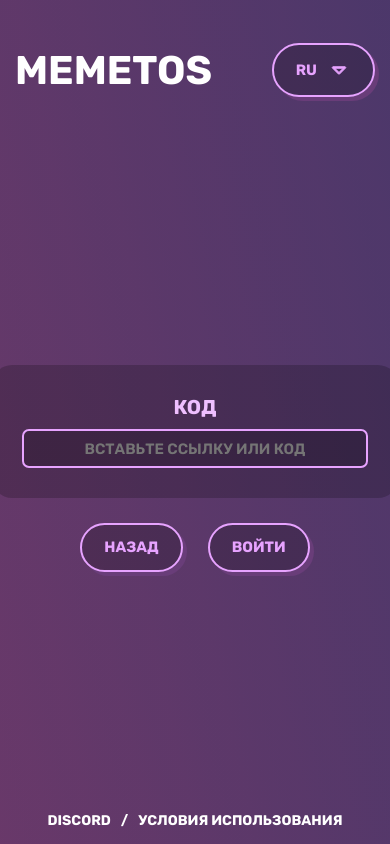
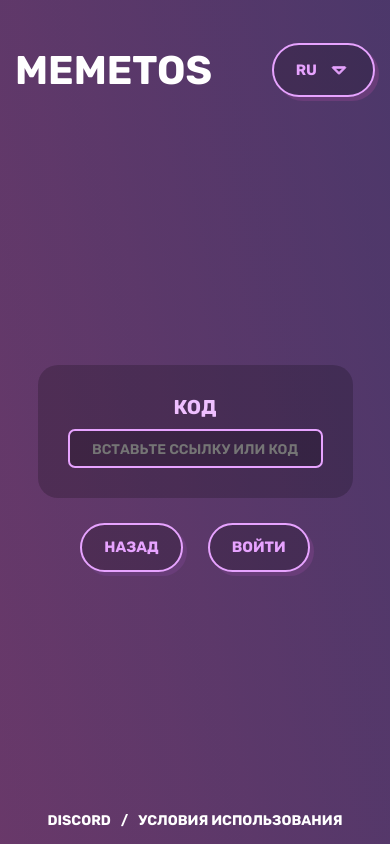
Before and after one commit to Nexusov/Memetos-fronted, a React (Vite) app: page /invite in a window 390 px wide. Built offline with nearby package versions, Linux system fonts and the light colour scheme.

Commit message:
fixed styles

```diff
--- a/src/pages/CodeInput/CodeInput.module.scss
+++ b/src/pages/CodeInput/CodeInput.module.scss
@@ -31,6 +31,14 @@
    align-items: center;
    background: rgba(0, 0, 0, 0.2);
    border-radius: 20px;
+
+   @media screen and (max-width: 390px) {
+      width: 315px
+   }
+
+   @media screen and (max-width: 350px) {
+      width: 300px
+   }
 }
 
 .insideInputContainer {
@@ -41,6 +49,10 @@
    width: 346px;
    height: 73px;
    padding: 30px;
+
+   @media screen and (max-width: 390px) {
+      width: -webkit-fill-available
+   }
 }
 
 .inputName {
@@ -61,6 +73,10 @@
    outline: none;
    text-transform: uppercase;
 
+   @media screen and (max-width: 390px) {
+      width: -webkit-fill-available
+   }
+
    &:focus {
       background: rgb(228 228 228 / 16.6%);
       color: #fff;
@@ -71,6 +87,10 @@
    &::placeholder {
       font-size: 15px;
       font-weight: 600;
+
+      @media screen and (max-width: 390px) {
+         font-size: 14px;
+      }
    }
 }
 
```
